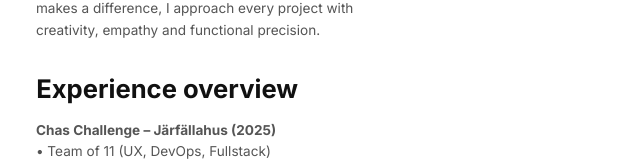
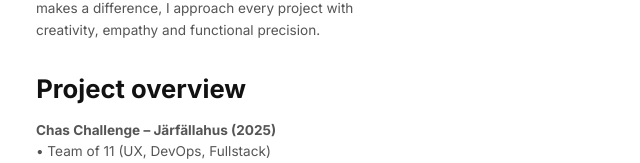
Before and after one commit to desjohnsen/portfolio, a React (Vite) app: page /about in a window 1280 px wide. Shown: the part 600-763 px from the top of the page, without its empty margins (206-846 px from the left). Built offline with nearby package versions, Linux system fonts and the light colour scheme.

Commit message:
docs: rename experience heading to project overview

```diff
--- a/src/pages/About.jsx
+++ b/src/pages/About.jsx
@@ -94,7 +94,7 @@ const About = () => {
         </div>*/}
 
         <header>
-          <h2 className="about-title">Experience overview</h2>
+          <h2 className="about-title">Project overview</h2>
         </header>
 
         <ul className="experience-section">
```
